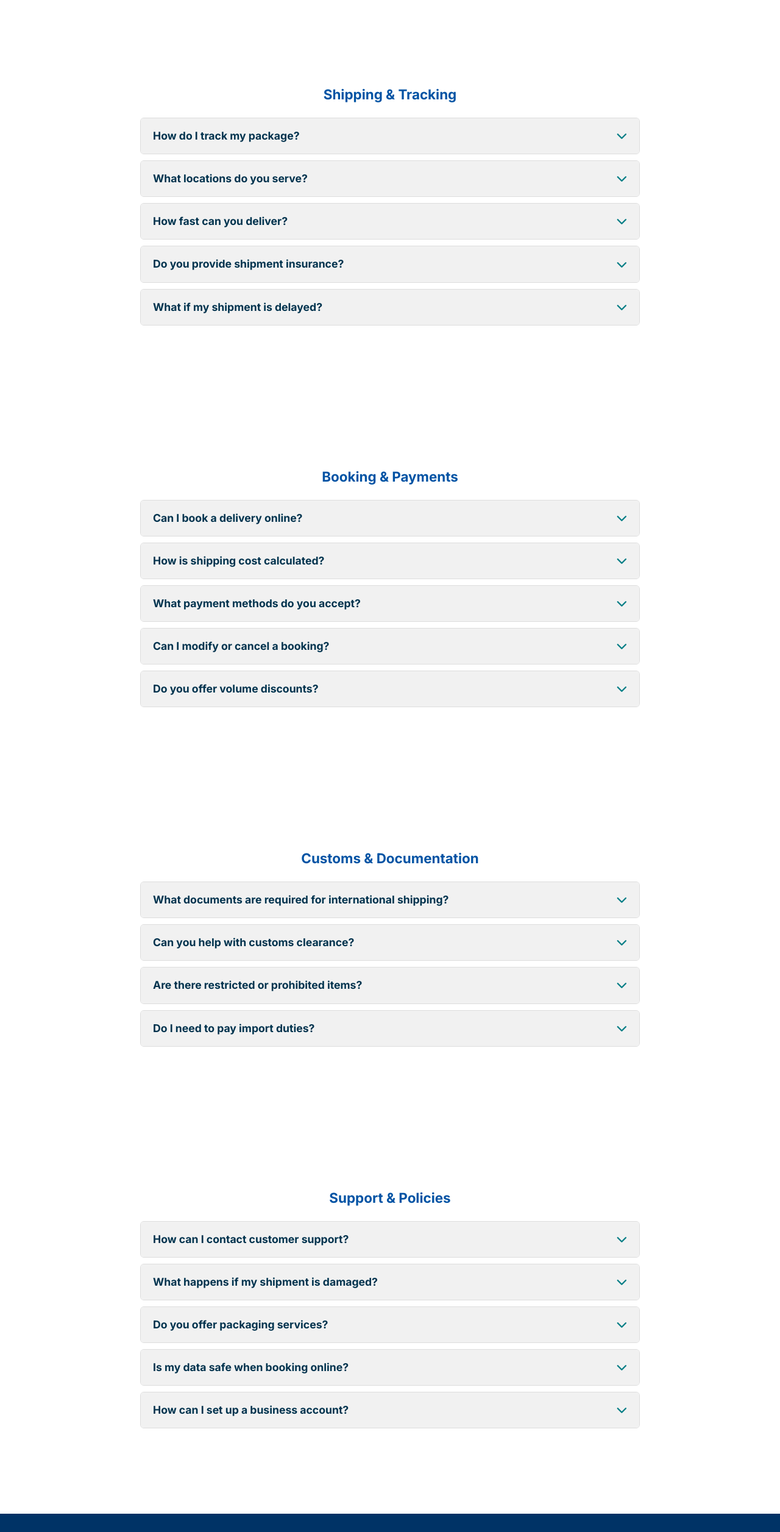
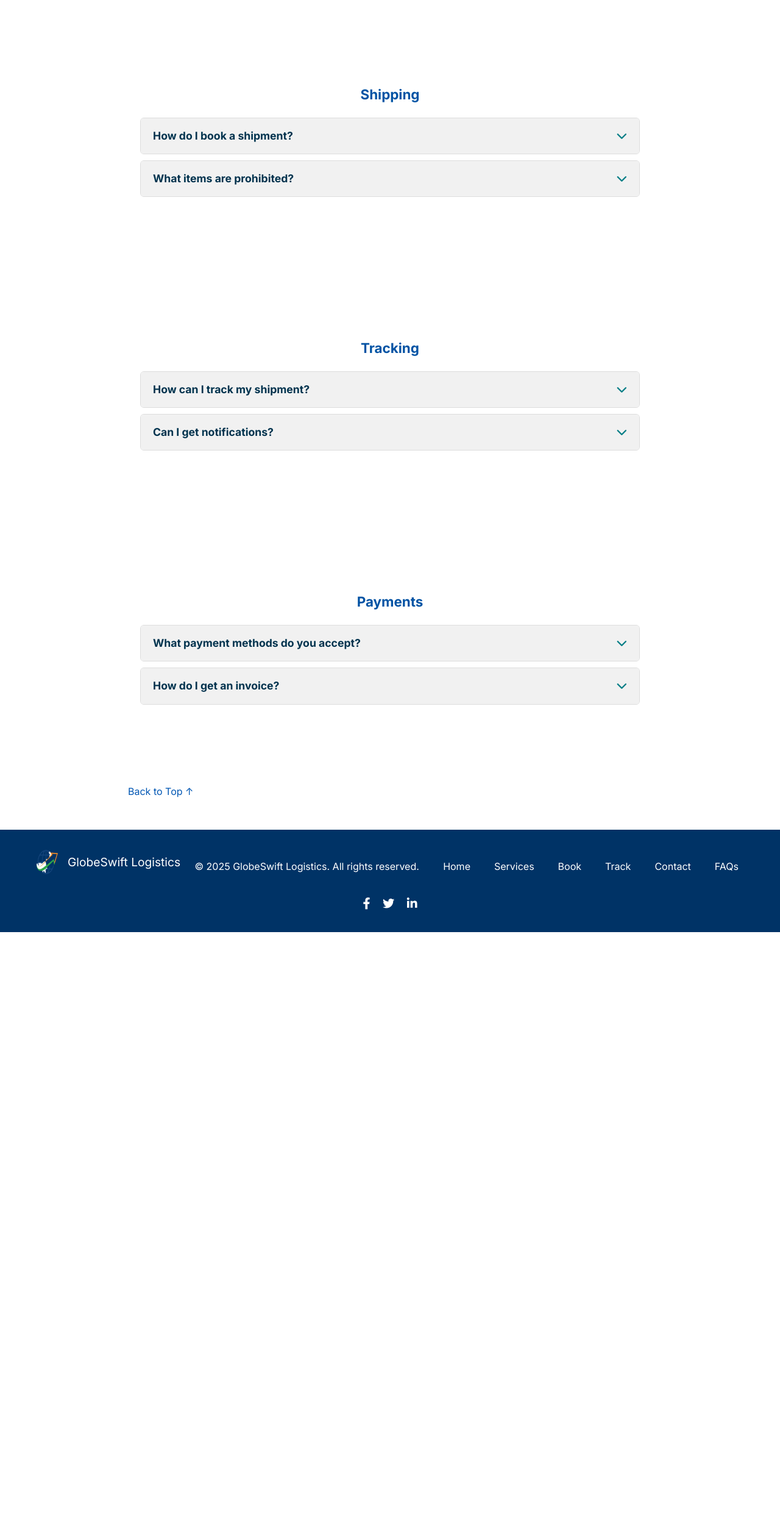
Before and after one commit to Kaskyjames/Globeswiftlogistics, a plain HTML site: page faqs.html in a window 1280 px wide. Shown: the part 244-2757 px from the top of the page at 61% size. After the commit the page ends 1773 px from the top, so only its background shows below. Drawn offline with Linux system fonts and the light colour scheme.

Commit message:
Update faqs.html

```diff
--- a/faqs.html
+++ b/faqs.html
@@ -30,121 +30,50 @@
   <!-- Main FAQs Section -->
   <main class="faqs-page fade-in">
   <h1>Frequently Asked Questions</h1>
+  <p id="faq-count"></p>
 
   <div class="faq-search">
     <input type="text" id="faqSearchInput" placeholder="Search questions..." />
   </div>
 
   <section class="faq-group">
-      <h2>Shipping & Tracking</h2>
+    <h2>Shipping</h2>
 
     <div class="faq">
-        <h3>How do I track my package?</h3>
-        <p>Visit our Track page and enter your tracking number or reference code to see real-time updates.</p>
+      <h3>How do I book a shipment?</h3>
+      <p>You can book directly on our Booking page or by contacting customer support.</p>
     </div>
-
     <div class="faq">
-        <h3>What locations do you serve?</h3>
-        <p>We ship domestically within the USA and internationally to over 150 countries worldwide.</p>
-      </div>
-
-      <div class="faq">
-        <h3>How fast can you deliver?</h3>
-        <p>Local deliveries can be same-day. International shipping depends on destination and customs clearance.</p>
-      </div>
-
-      <div class="faq">
-        <h3>Do you provide shipment insurance?</h3>
-        <p>Yes, we offer optional insurance coverage for added protection against loss or damage.</p>
-      </div>
-
-      <div class="faq">
-        <h3>What if my shipment is delayed?</h3>
-        <p>Delays may occur due to customs or weather. You can contact our support team for help with any issues.</p>
+      <h3>What items are prohibited?</h3>
+      <p>We cannot ship hazardous materials, live animals, or restricted goods. See our policy page.</p>
     </div>
   </section>
 
   <section class="faq-group">
-      <h2>Booking & Payments</h2>
-
+    <h2>Tracking</h2>
     <div class="faq">
-        <h3>Can I book a delivery online?</h3>
-        <p>Yes! Use our Booking page to schedule a pickup or shipment.</p>
+      <h3>How can I track my shipment?</h3>
+      <p>Use your tracking number on our Track page.</p>
     </div>
-
     <div class="faq">
-        <h3>How is shipping cost calculated?</h3>
-        <p>Pricing is based on package weight, dimensions, destination, and delivery speed.</p>
-      </div>
-
-      <div class="faq">
-        <h3>What payment methods do you accept?</h3>
-        <p>We accept major credit cards, PayPal, and bank transfers.</p>
-      </div>
-
-      <div class="faq">
-        <h3>Can I modify or cancel a booking?</h3>
-        <p>You can request changes by contacting us as soon as possible before dispatch.</p>
-      </div>
-
-      <div class="faq">
-        <h3>Do you offer volume discounts?</h3>
-        <p>Yes, we provide special rates for frequent shippers and bulk orders.</p>
+      <h3>Can I get notifications?</h3>
+      <p>Yes, opt-in for email/SMS updates when booking.</p>
     </div>
   </section>
 
   <section class="faq-group">
-      <h2>Customs & Documentation</h2>
-
+    <h2>Payments</h2>
     <div class="faq">
-        <h3>What documents are required for international shipping?</h3>
-        <p>Typically, a commercial invoice, packing list, and any required permits or certificates. We will guide you through this.</p>
+      <h3>What payment methods do you accept?</h3>
+      <p>We accept Visa, MasterCard, bank transfer, and PayPal.</p>
     </div>
-
     <div class="faq">
-        <h3>Can you help with customs clearance?</h3>
-        <p>Absolutely, our team can assist with customs declarations and paperwork to ensure smooth clearance.</p>
-      </div>
-
-      <div class="faq">
-        <h3>Are there restricted or prohibited items?</h3>
-        <p>Yes, certain goods like hazardous materials or perishable items may be restricted. Please review our shipping guidelines or contact us.</p>
-      </div>
-
-      <div class="faq">
-        <h3>Do I need to pay import duties?</h3>
-        <p>Import duties and taxes may apply depending on destination country regulations.</p>
+      <h3>How do I get an invoice?</h3>
+      <p>Invoices are emailed after booking and also available in your account dashboard.</p>
     </div>
   </section>
 
-    <section class="faq-group">
-      <h2>Support & Policies</h2>
-
-      <div class="faq">
-        <h3>How can I contact customer support?</h3>
-        <p>You can reach us via email, phone, or our Contact page for any inquiries.</p>
-      </div>
-
-      <div class="faq">
-        <h3>What happens if my shipment is damaged?</h3>
-        <p>Please report damage within 24 hours of delivery. If insured, you can file a claim for compensation.</p>
-      </div>
-
-      <div class="faq">
-        <h3>Do you offer packaging services?</h3>
-        <p>Yes, we provide professional packaging to protect your shipment during transit.</p>
-      </div>
-
-      <div class="faq">
-        <h3>Is my data safe when booking online?</h3>
-        <p>We use secure encryption to protect your information. Your privacy is important to us.</p>
-      </div>
-
-      <div class="faq">
-        <h3>How can I set up a business account?</h3>
-        <p>Contact us to learn about our corporate solutions and set up an account tailored to your shipping needs.</p>
-      </div>
-    </section>
+  <a href="#top" class="back-to-top">Back to Top ↑</a>
   </main>
 
   <!-- Footer -->
```
Lines whose indentation alone changed are shown as unchanged.
